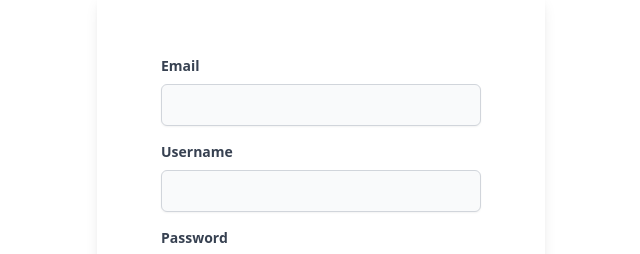
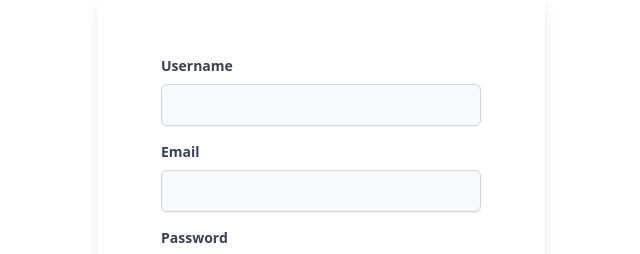
Before and after one commit to geewjh/just-wear-fe, a React (Vite) app: page /home in a window 1280 px wide. Shown: the part 114-368 px from the top of the page, without its empty margins (319-959 px from the left). Built offline with nearby package versions, Linux system fonts and the light colour scheme.

Commit message:
feat: add log out

```diff
--- a/src/components/NavBar/NavBar.jsx
+++ b/src/components/NavBar/NavBar.jsx
@@ -1,12 +1,21 @@
 import { Link } from "react-router-dom";
 import { IoHomeOutline } from "react-icons/io5";
 
-export default function NavBar() {
+export default function NavBar({ user, setUser }) {
+  function handleLogOut() {
+    localStorage.removeItem("token");
+    setUser(null);
+  }
+
   return (
     <nav>
       <Link to="/home">
         <IoHomeOutline />
       </Link>
+      <h3 className="">{user.username}&#39;s closet</h3>
+      <Link to="" onClick={handleLogOut}>
+        Log Out
+      </Link>
     </nav>
   );
 }
--- a/src/components/SignUpForm/SignUpForm.jsx
+++ b/src/components/SignUpForm/SignUpForm.jsx
@@ -38,6 +38,23 @@ function SignUpForm({ setUser }) {
       <form className="p-8 space-y-4">
         <div className="mb-4">
           <label
+            htmlFor="username"
+            className="block mb-2 text-sm font-semibold text-gray-700 dark:text-white"
+          >
+            Username
+          </label>
+          <input
+            type="text"
+            id="username"
+            name="username"
+            value={userData.username}
+            onChange={handleChange}
+            className="w-full p-2 border border-gray-300 rounded-md shadow-sm bg-gray-50 text-gray-900 focus:ring-blue-500 focus:border-blue-500 dark:bg-gray-700 dark:border-gray-600 dark:text-white dark:focus:ring-blue-500 dark:focus:border-blue-500"
+            required
+          />
+        </div>
+        <div className="mb-4">
+          <label
             htmlFor="email"
             className="block mb-2 text-sm font-semibold text-gray-700 dark:text-white"
           >
@@ -48,23 +65,6 @@ function SignUpForm({ setUser }) {
             id="email"
             name="email"
             value={userData.email}
-            onChange={handleChange}
-            className="w-full p-2 border border-gray-300 rounded-md shadow-sm bg-gray-50 text-gray-900 focus:ring-blue-500 focus:border-blue-500 dark:bg-gray-700 dark:border-gray-600 dark:text-white dark:focus:ring-blue-500 dark:focus:border-blue-500"
-            required
-          />
-        </div>
-        <div className="mb-4">
-          <label
-            htmlFor="username"
-            className="block mb-2 text-sm font-semibold text-gray-700 dark:text-white"
-          >
-            Username
-          </label>
-          <input
-            type="text"
-            id="username"
-            name="username"
-            value={userData.username}
             onChange={handleChange}
             className="w-full p-2 border border-gray-300 rounded-md shadow-sm bg-gray-50 text-gray-900 focus:ring-blue-500 focus:border-blue-500 dark:bg-gray-700 dark:border-gray-600 dark:text-white dark:focus:ring-blue-500 dark:focus:border-blue-500"
             required
--- a/src/pages/App/App.jsx
+++ b/src/pages/App/App.jsx
@@ -14,7 +14,7 @@ function App() {
       <main className="">
         {user ? (
           <>
-            <NavBar />
+            <NavBar user={user} setUser={setUser} />
             <Routes>
               <Route path="/home" element={<HomePage />} />
             </Routes>
```
